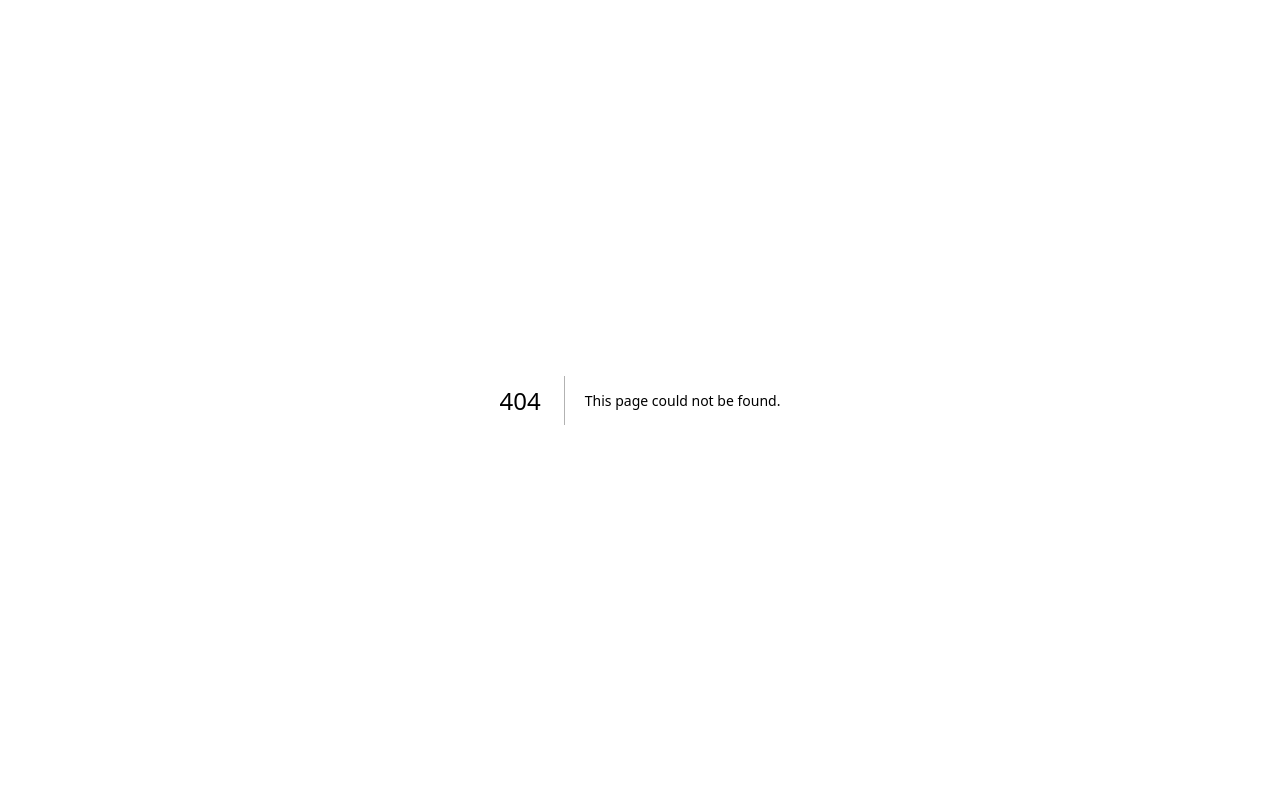
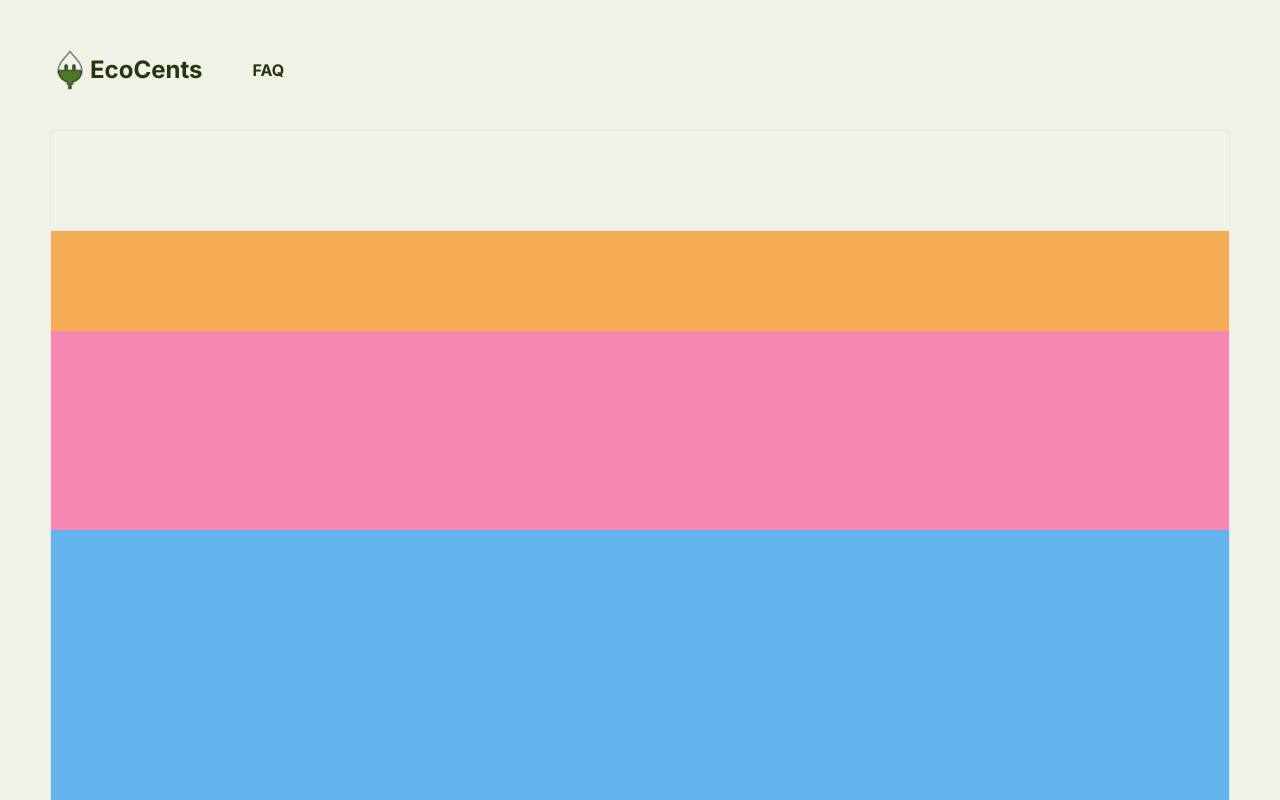
Before and after one commit to bfg-www/web, a Next.js app: page /profile/product-details/1 in a window 1280 px wide. Before the commit this address had no page. Shown: the top 800 px of the page. Built offline with nearby package versions, Linux system fonts and the light colour scheme.

Commit message:
Create dynamic route segment for product details page based on aircon id

```diff
--- /dev/null
+++ b/src/app/profile/product-details/[id]/page.tsx
@@ -0,0 +1,46 @@
+
+import { Grid, GridItem } from "@chakra-ui/react";
+
+
+export default function Page() {
+    return (
+        <Grid
+      templateAreas={`"personal" "redirections" "non-energy-info" "energy-info"`}
+      gridTemplateRows={'100px 100px 1fr 2fr'}
+      minHeight="100vh"
+      minWidth="100vh"
+      columnGap={5}
+      borderWidth="1px"
+    >
+      <GridItem area={'personal'}>
+      </GridItem>
+      <GridItem bg="orange.300"area={'redirections'}>
+      </GridItem>
+      <GridItem bg="pink.300" area={'non-energy-info'}>
+      </GridItem>
+      <GridItem bg="blue.300" area={'energy-info'}>
+      </GridItem>
+    </Grid>
+  )
+
+}
+
+
+{/* <HStack justifyContent="space-between">
+          <EnergyProfileFormWidget isEditable={false} />
+          <Link href="/favourites">
+            <Button
+              type="submit"
+              size="md"
+              variant="solid"
+              backgroundColor="#253610"
+              color="#F0F1E7"
+              colorScheme="blackAlpha"
+              borderRadius="15px"
+              rightIcon={<FaRegHeart />}
+              boxShadow="base"
+            >
+              Favourites
+            </Button>
+          </Link>
+        </HStack> */}
```
Also changed, not shown: src/app/profile/product-details/page.tsx (deleted).
